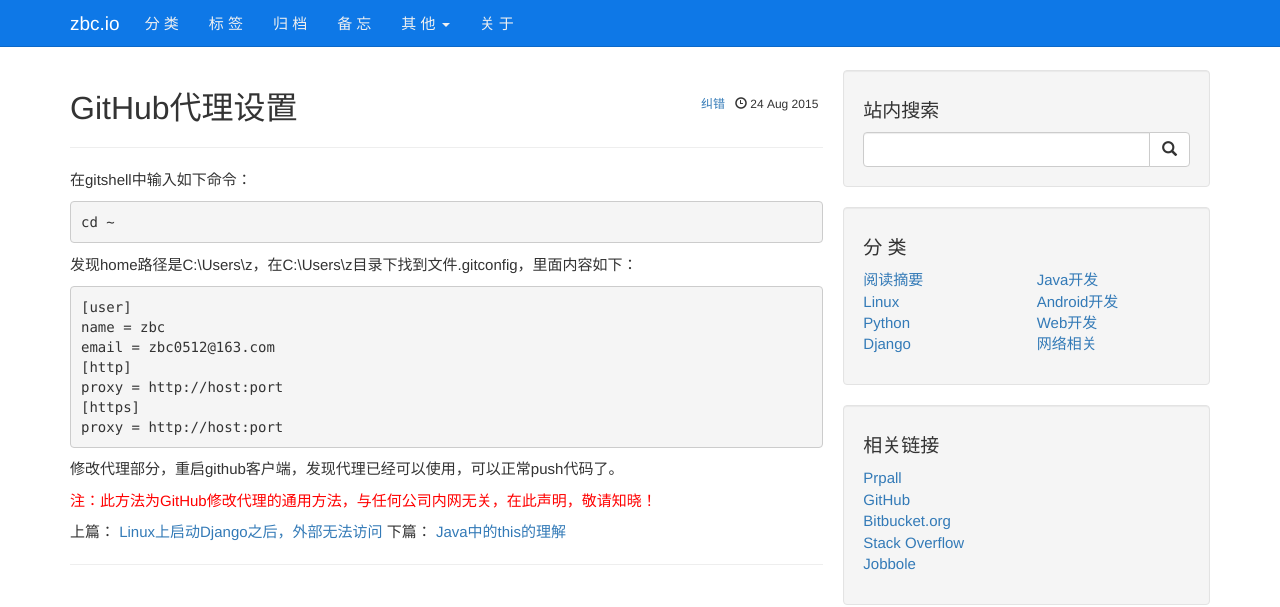
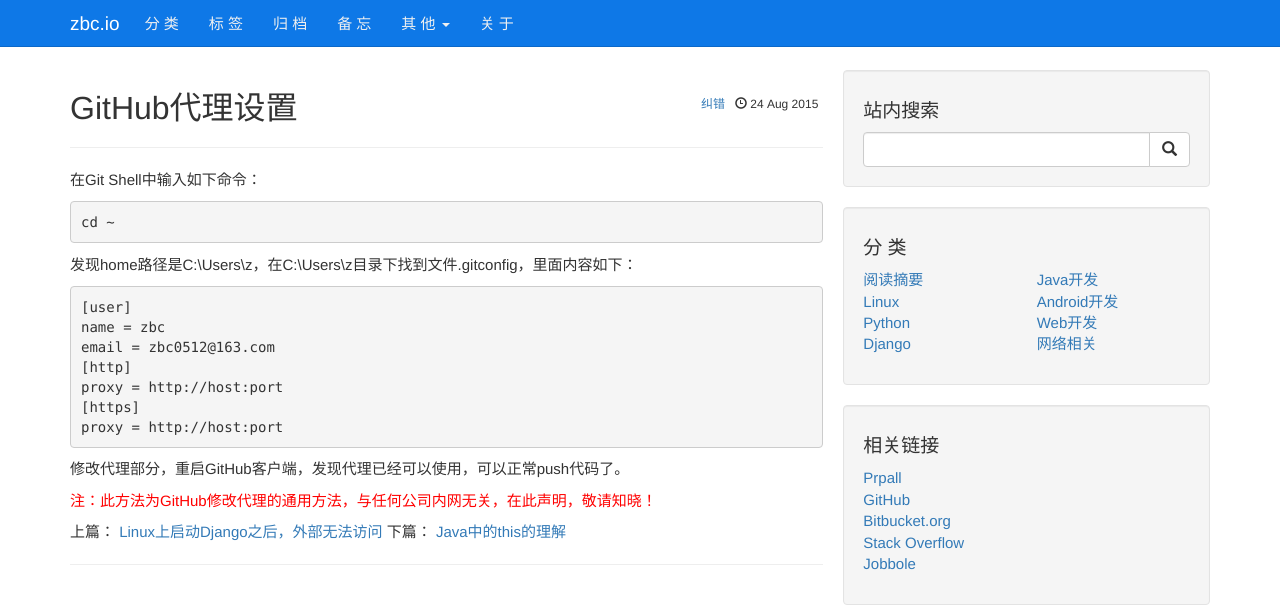
Before and after one commit to zbc0512/zbc0512.github.io, a Jekyll site: the page built from _posts/2015-08-24-github-proxy.md, in a window 1280 px wide and 1116 px high. Shown: the top 607 px of the window. Built offline with Jekyll 4.4.1, drawn with Linux system fonts in a browser that asks for light colours; nearby versions of some CDN libraries; library files that are not in the unit come from our copies; comment, search, counter and statistics services are not loaded.

Commit message:
Update 2015-08-24-github-proxy.md

```diff
--- a/_posts/2015-08-24-github-proxy.md
+++ b/_posts/2015-08-24-github-proxy.md
@@ -5,7 +5,7 @@ title: "GitHub代理设置"
 tags: "GitHub"
 ---
 
-在gitshell中输入如下命令：
+在Git Shell中输入如下命令：
 
     cd ~
 
@@ -19,6 +19,6 @@ tags: "GitHub"
     [https]
     proxy = http://host:port
 
-修改代理部分，重启github客户端，发现代理已经可以使用，可以正常push代码了。
+修改代理部分，重启GitHub客户端，发现代理已经可以使用，可以正常push代码了。
 
 <font color="#F00">注：此方法为GitHub修改代理的通用方法，与任何公司内网无关，在此声明，敬请知晓！</font>
```
